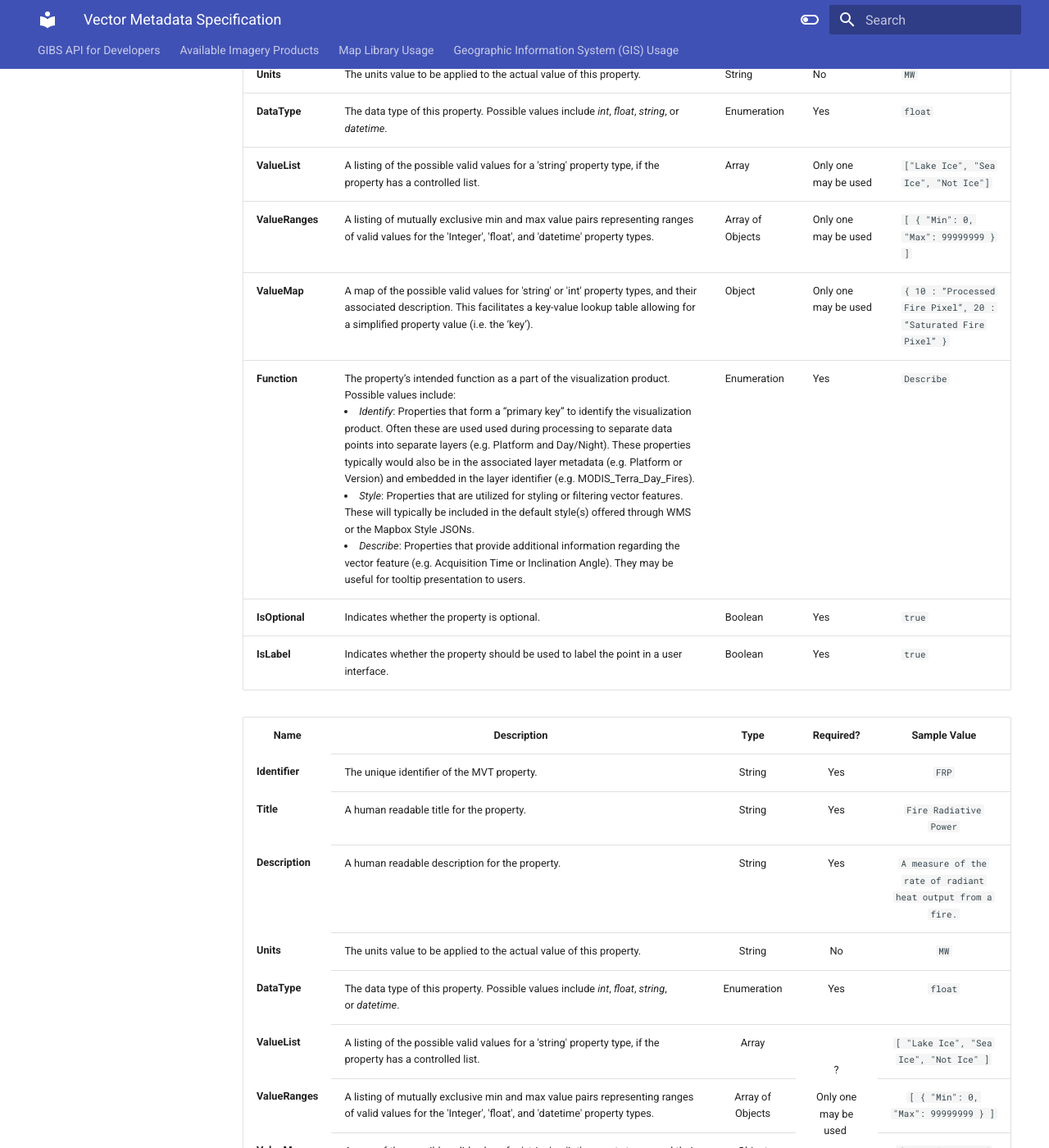
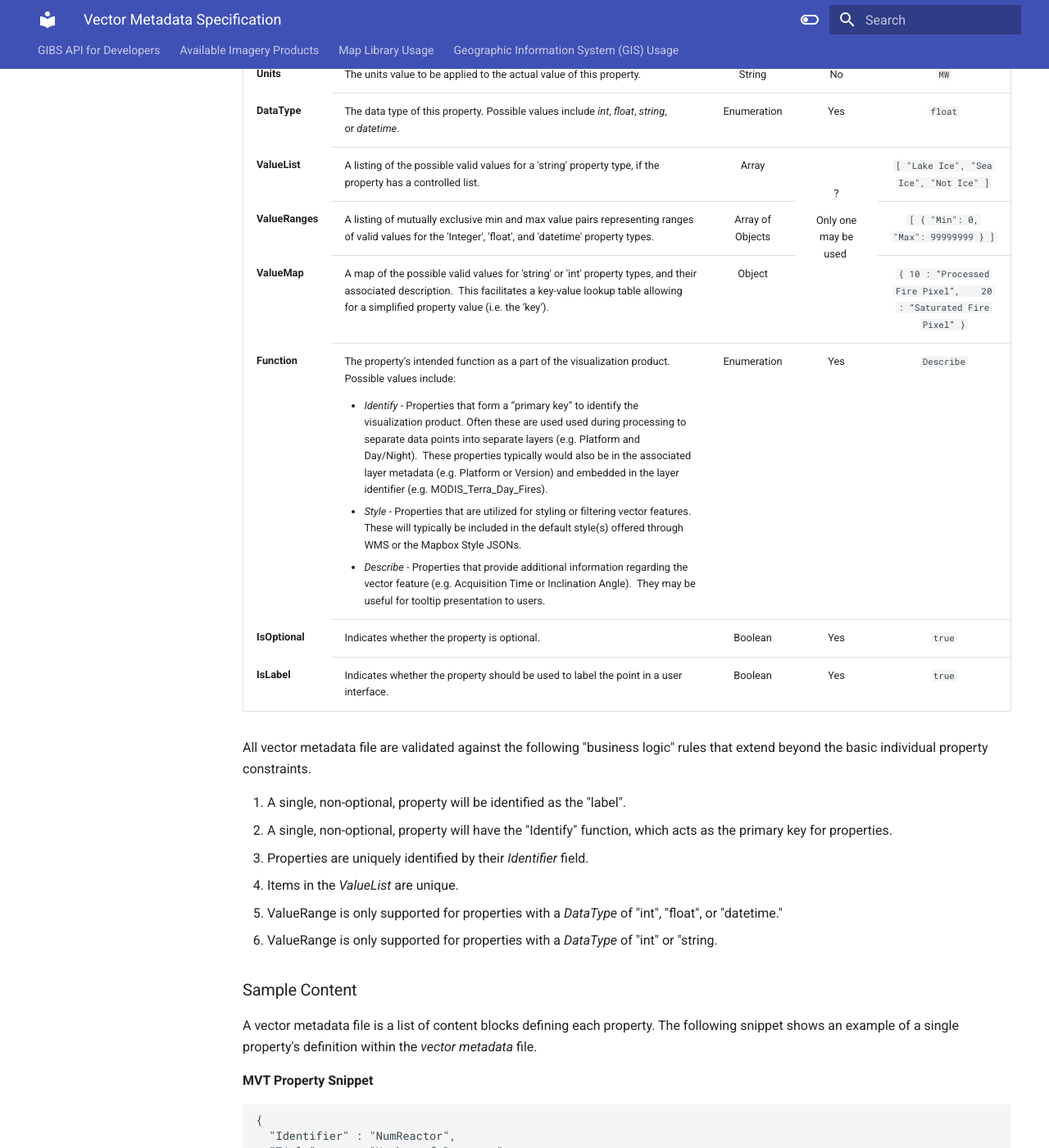
Before and after one commit to nasa-gibs/gibs-api-docs, an MkDocs documentation site: the page built from docs/vector-metadata-specification.md, in a window 1280 px wide and 1400 px high, scrolled down 886 px. Shown: the whole window at 82% size. Built offline with MkDocs 1.6.1 and Material for MkDocs 9.7.7, drawn with Linux system fonts in a browser that asks for light colours.

Commit message:
Update vector-metadata-specification.md

```diff
--- a/docs/vector-metadata-specification.md
+++ b/docs/vector-metadata-specification.md
@@ -13,20 +13,6 @@ The Mapbox vector tile specification provides structure for including data value
 NOTE: Insert link to JSON schema when it's available via link. For how, it's attached [here](VectorMetadata_v1.0.json).
 
 The following table outlines the fields in the GIBS vector metadata specification.
-
-| Name | Description | Type | Required? | Sample Value |
-| ---- | ----------- | ---- | --------- | ------------ |
-| **Identifier** | The unique identifier of the MVT property. | String | Yes | `FRP` |
-| **Title** | A human readable title for the property. | String | Yes | `Fire Radiative Power` |
-| **Description** | A human readable description for the property. | String | Yes | `A measure of the rate of radiant heat output from a fire.` |
-| **Units** | The units value to be applied to the actual value of this property. | String | No | `MW` |
-| **DataType** | The data type of this property. Possible values include *int*, *float*, *string*, or *datetime*. | Enumeration | Yes | `float` |
-| **ValueList** | 	A listing of the possible valid values for a 'string' property type, if the property has a controlled list. | Array | Only one may be used | `["Lake Ice", "Sea Ice", "Not Ice"]` |
-| **ValueRanges** | A listing of mutually exclusive min and max value pairs representing ranges of valid values for the 'Integer', 'float', and 'datetime' property types. | Array of Objects | Only one may be used | `[ { "Min": 0, "Max": 99999999 } ]` |
-| **ValueMap** | A map of the possible valid values for 'string' or 'int' property types, and their associated description.  This facilitates a key-value lookup table allowing for a simplified property value (i.e. the ‘key’). | Object | Only one may be used | `{ 10 : “Processed Fire Pixel”,    20 : “Saturated Fire Pixel” }` |
-| **Function** | The property’s intended function as a part of the visualization product. Possible values include: <br> <li> *Identify*: Properties that form a “primary key” to identify the visualization product. Often these are used used during processing to separate data points into separate layers (e.g. Platform and Day/Night).  These properties typically would also be in the associated layer metadata (e.g. Platform or Version) and embedded in the layer identifier (e.g. MODIS_Terra_Day_Fires).</li> <li>*Style*: Properties that are utilized for styling or filtering vector features.  These will typically be included in the default style(s) offered through WMS or the Mapbox Style JSONs.</li> <li>*Describe*: Properties that provide additional information regarding the vector feature (e.g. Acquisition Time or Inclination Angle).  They may be useful for tooltip presentation to users.</li> | Enumeration | Yes | `Describe` |
-| **IsOptional** | Indicates whether the property is optional. | Boolean | Yes | `true` |
-| **IsLabel** | Indicates whether the property should be used to label the point in a user interface. | Boolean | Yes | `true` |
 
 <table style="width: 100.0%;">
         <colgroup>
```
